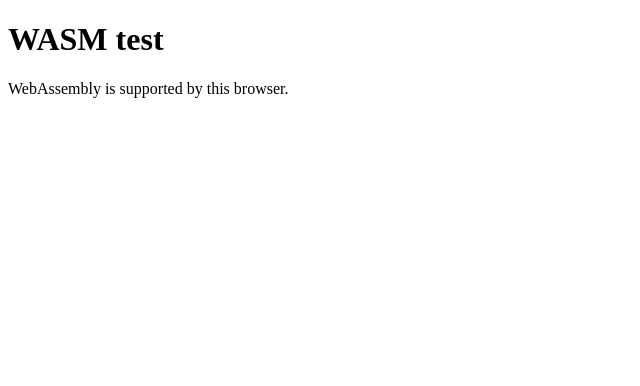
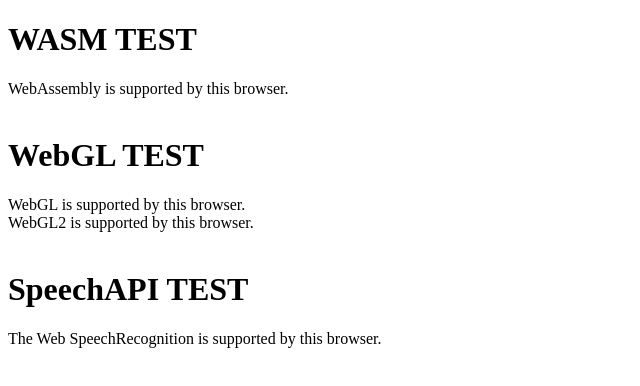
Before and after one commit to Black-Sun-Shine/html_feature_disable_validation, a plain HTML site: page index.html in a window 1280 px wide. Shown: the whole page, without its empty margins (0-640 px from the left). Drawn offline with Linux system fonts and the light colour scheme.

Commit message:
Update index.html

```diff
--- a/index.html
+++ b/index.html
@@ -5,8 +5,8 @@
         <title>this is a html test</title>
     </head>
     <body>
-        <h1>WASM test</h1>
-        <div id="info"></div>
+        <h1>WASM TEST</h1>
+        <div id="info_wasm"></div>
         <script>
             const supported = (() => {
                 try {
@@ -20,14 +20,66 @@
                 }
                 return false;
             })();
-            // 创建一个新的p元素
-            var p = document.createElement("p");
-            // 设置p元素的内容
-            p.textContent = supported ? "WebAssembly is supported by this browser.":"WebAssembly is not supported by this browser.";
-            // 获取要插入信息的容器
-            var container = document.getElementById("info");
-            // 将p元素插入到容器中
-            container.appendChild(p);
+            var p1 = document.createElement("p1");
+            p1.textContent = supported ? "WebAssembly is supported by this browser." : "WebAssembly is not supported by this browser.";
+            var container1 = document.getElementById("info_wasm");
+            container1.appendChild(p1);
+        </script>
+        <br>
+        <h1>WebGL TEST</h1>
+        <div id="info_webgl1"></div>
+        <div id="info_webgl2"></div>
+        <script>
+            function isWebGLSupported() {
+                try {
+                    var canvas = document.createElement('canvas');
+                    return !!(
+                        window.WebGLRenderingContext &&
+                        (canvas.getContext('webgl') || canvas.getContext('experimental-webgl'))
+                    );
+                } catch (e) {
+                    return false;
+                }
+            }
+            function isWebGL2Supported() {
+                try {
+                    var canvas = document.createElement('canvas');
+                    return !!(
+                        window.WebGL2RenderingContext &&
+                        (canvas.getContext('webgl2') || canvas.getContext('experimental-webgl2'))
+                    );
+                } catch (e) {
+                    return false;
+                }
+            }
+            var p2 = document.createElement("p2");
+            p2.textContent = isWebGLSupported ? "WebGL is supported by this browser." : "WebGL is not supported by this browser.";
+            var container2 = document.getElementById("info_webgl1");
+            container2.appendChild(p2);
+            var p3 = document.createElement("p3");
+            p3.textContent = isWebGL2Supported ? "WebGL2 is supported by this browser." : "WebGL2 is not supported by this browser.";
+            var container3 = document.getElementById("info_webgl2");
+            container3.appendChild(p3);
+        </script>
+        <br>
+        <h1>SpeechAPI TEST</h1>
+        <div id="info_Speech"></div>
+        <script>
+            const supported_speech = (() => {
+                try {
+                    window.reco = new webkitSpeechRecognition();
+                    return true;
+                } catch (e) {
+                    console.log(e.name);
+                    console.log(e.message);
+                    console.log(e.stack);
+                    return;
+                }
+            }) ();
+            var p4 = document.createElement("p4");
+            p4.textContent = supported_speech ? "The Web SpeechRecognition is supported by this browser." : "The Web SpeechRecognition is not supported by this browser.";
+            var container4 = document.getElementById("info_Speech");
+            container4.appendChild(p4);
         </script>
     </body>
 </html>
```
